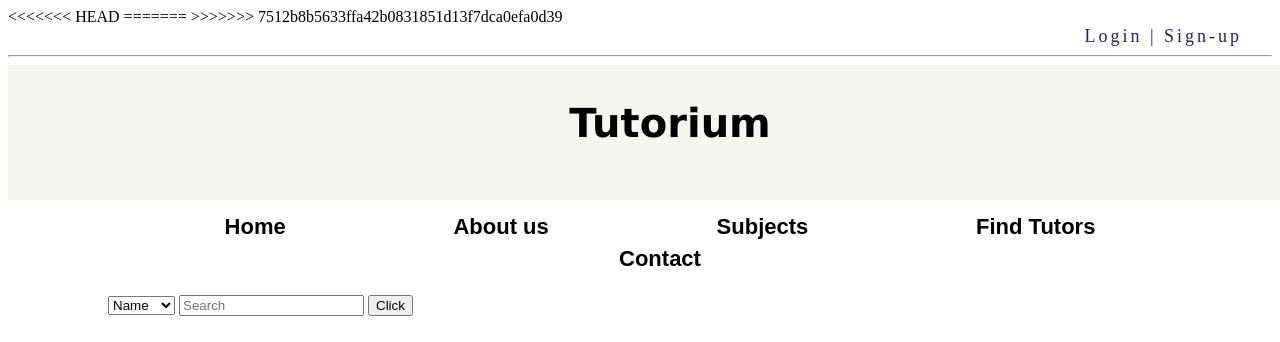
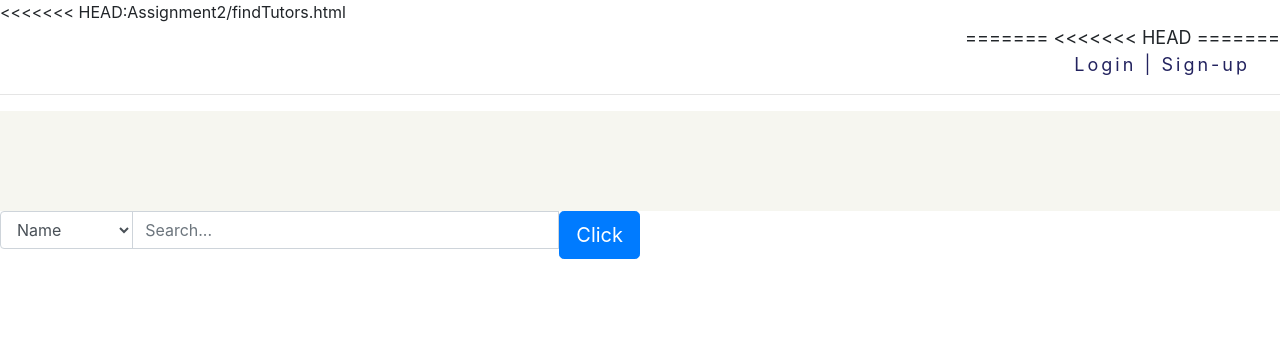
Before and after one commit to suyeounlee/Tutorium-Web-Group-Assignment2, a PHP site: page /findTutors.html in a window 1280 px wide. Shown: the top 342 px of the page. Run offline with PHP 8.4, Linux system fonts and the light colour scheme.

Commit message:
findTutors

```diff
--- a/findTutors.html
+++ b/findTutors.html
@@ -6,8 +6,23 @@
     <meta http-equiv="X-UA-Compatible" content="IE=edge">
     <meta name="viewport" content="width=device-width, initial-scale=1.0">
     <link rel="stylesheet" type="text/css" href="style.css">
+    <link rel="stylesheet" href="https://cdn.jsdelivr.net/npm/bootstrap@4.3.1/dist/css/bootstrap.min.css"
+        integrity="sha384-ggOyR0iXCbMQv3Xipma34MD+dH/1fQ784/j6cY/iJTQUOhcWr7x9JvoRxT2MZw1T" crossorigin="anonymous">
+
+
+
+
     <script src="script.js" defer></script>
 
+<<<<<<< HEAD:Assignment2/findTutors.html
+
+    <title>Find Tutors</title>
+</head>
+
+<body>
+    <nav class="headNav">
+
+=======
     <title>Find Tutors</title>
 </head>
 <<<<<<< HEAD
@@ -16,8 +31,9 @@
 =======
 
 <body>
->>>>>>> 7512b8b5633ffa42b0831851d13f7dca0efa0d39
+
     <nav class="headNav">
+
 
         <a href="login.html">Login | Sign-up</a>
         <!-- <a href="">Sign-up</a> -->
@@ -26,10 +42,22 @@
     <hr>
 
     <header id="topHeader">
-        <a href="index.html">Tutorium</a>
+
+
     </header>
 
-    <nav class="menu_wrap">
+    <div class="input-group mb-3 w-50" class="search" id="searchDiv">
+        <select class="form-control w-10" id="findOption" onchange="getSelectValue();">
+            <option class="option" value="name">Name</option>
+            <option class="option" value="subject">Subject</option>
+        </select>
+
+        <input class="form-control w-50" type="text" id="searchBox" placeholder="Search...">
+        <button id="searchButton" class="btn btn-primary btn-lg">Click</button>
+
+    </div>
+
+    <!-- <nav class="menu_wrap">
         <ul class="dep1">
             <li>
                 <a href="index.html">Home</a>
@@ -61,22 +89,14 @@
          </li>
         </ul>
 
-    </nav>
+    </nav> -->
 
-    <div class="search">
-        <select id="findOption" onchange="getSelectValue();">
-            <option class="option" value="name">Name</option>
-            <option class= "option" value="subject">Subject</option>
-        </select>
 
-        <input type="text" id="searchBox" placeholder="Search">
-        <button id="searchButton">Click</button>
-    </div>
 
 
     <div class="flexbox-container-tutor">
         <div class="tutorBox">
-            <img src="images/Web1.PNG">
+            <img src="Photos/essi.jpg">
             <h3>Suyeon Lee</h3>
             <p class="subject" value="Java">Subject: Java</p>
             <p>Location: Nepean</p>
@@ -86,7 +106,7 @@
         </div>
 
         <div class="tutorBox">
-            <img src="images/Web1.PNG">
+            <img src="Photos/essi.jpg">
             <h3>Abul Qasim</h3>
             <p class="subject">Subject: Javascript</p>
             <p>Location: Algonquin</p>
@@ -96,7 +116,7 @@
         </div>
 
         <div class="tutorBox">
-            <img src="images/Web1.PNG">
+            <img src="Photos/essi.jpg">
             <h3>Juho Lee</h3>
             <p class="subject">Subject: PHP</p>
             <p>Location: Barheven</p>
@@ -106,7 +126,7 @@
         </div>
 
         <div class="tutorBox">
-            <img src="images/Web1.PNG">
+            <img src="Photos/essi.jpg">
             <h3>Mathunan Vasanthan</h3>
             <p class="subject">Subject: Linux</p>
             <p>Location: Gatineau</p>
@@ -116,7 +136,7 @@
         </div>
 
         <div class="tutorBox">
-            <img src="images/Web1.PNG">
+            <img src="Photos/essi.jpg">
             <h3>Leonardo Villalobos</h3>
             <p class="subject">Subject: Database</p>
             <p>Location: Orleans</p>
@@ -126,7 +146,7 @@
         </div>
 
         <div class="tutorBox">
-            <img src="images/Web1.PNG">
+            <img src="Photos/essi.jpg">
             <h3>Sandra Hernan</h3>
             <p class="subject">Subject: Html, CSS</p>
             <p>Location: Kanata</p>
--- a/style.css
+++ b/style.css
@@ -56,15 +56,6 @@
     text-align: center;
     font-size: 28px;
 
-
-}
-
-.menu_wrap a {
-    text-decoration: none;
-    color: black;
-    font-weight: bold;
-    font-size: 22px;
-    padding-inline: 80px;
 
 }
 
@@ -239,8 +230,3 @@
 .flexbox-container-tutor > div {
     display: block;
 }
-
-
-<<<<<<< HEAD
-/* CSS for Subject.html */
-=======>>>>>>>892af3bb87acce7a03615ff826b0e98be01cf3bb
```
Also changed, not shown: index.html (+0 -11 lines).
